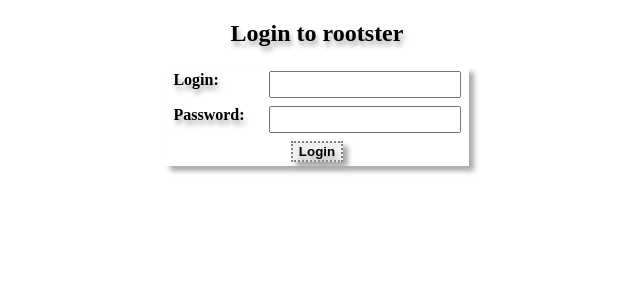
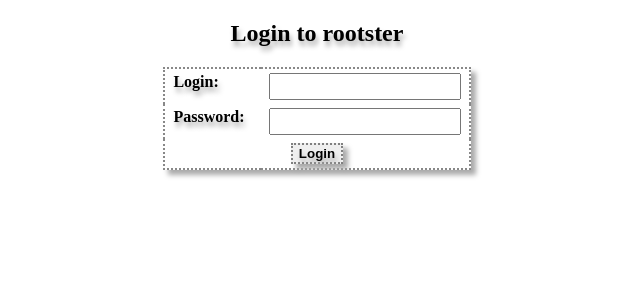
Before and after one commit to sphynkx/rootster, a Flask app: page / in a window 1280 px wide. Shown: the top 300 px of the page, without its empty margins (323-963 px from the left). Run offline with Flask 3, Linux system fonts and the light colour scheme.

Commit message:
Remove list of tables from `tables.html` - replace it with dropdown menu. Some UI beautifications.

```diff
--- a/app.py
+++ b/app.py
@@ -68,8 +68,8 @@
 def tables():
     if "admin" not in session:
         return redirect(url_for("login"))
-    tables = get_table_list()
-    return render_template("tables.html", tables=tables)
+    all_tables = get_table_list()
+    return render_template("tables.html", all_tables=all_tables)
 
 
 @app.route("/table/<table>")
--- a/static/css/style.css
+++ b/static/css/style.css
@@ -3,6 +3,7 @@
     border: none;
 }
 .login_table {
+	border: 2px dotted #888;
     margin: 0 auto; /* Set it centered */
 }
 .login_label {
@@ -39,11 +40,11 @@
 
 /* All DB tables */
 table {
-    border: 2px dotted grey;
+    /*border: 2px dotted grey;*/
     box-shadow: 5px 5px 5px #aaa;
 }
 table, th, td {
-	border: 1px solid #888;
+	border: 2px dotted #888;
 	border-collapse: collapse;
 	}
 th, td {
--- a/templates/table_view.html
+++ b/templates/table_view.html
@@ -40,7 +40,7 @@
 				  </details>
 				  </p>
 				{% else %}
-				  {{ row[col] | safe }}
+				  {{ row[col] | safe }} <!-- 2DBG: remove safe to switch to raw ouput -->
 				{% endif %}
 			  </td>
 			{% endfor %}
```
Also changed, not shown: templates/tables.html (+12 -6 lines).
